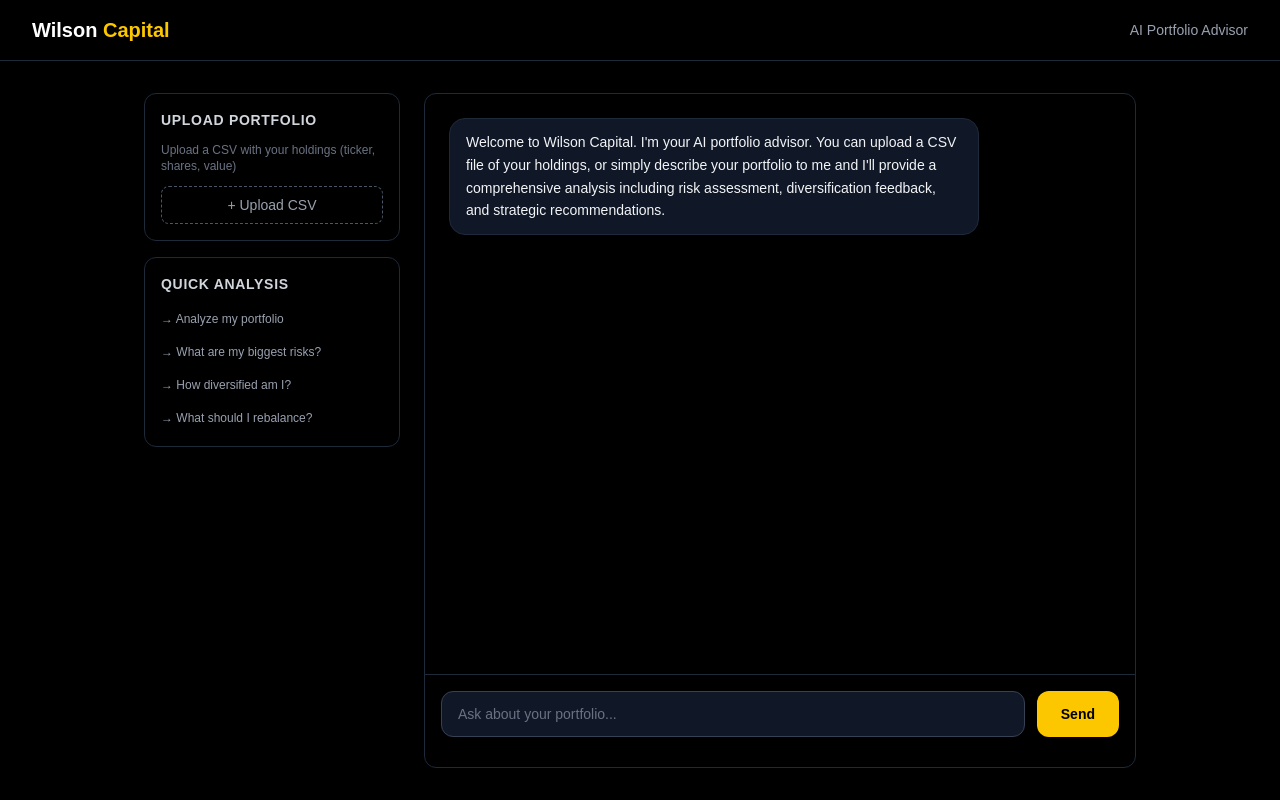
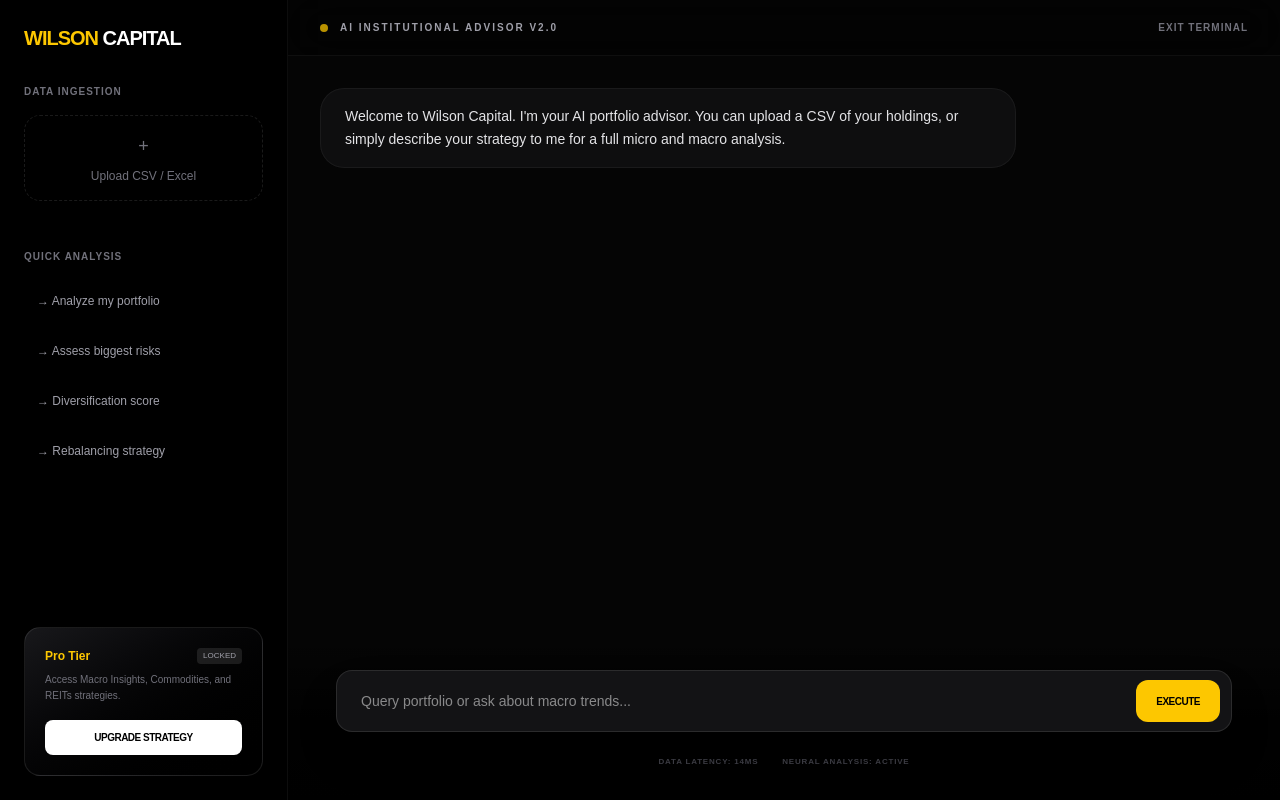
Before and after one commit to AlexanderWilsonCapital/A-Wilson-Capital, a Next.js app: page /analyze in a window 1280 px wide. Built offline with nearby package versions, Linux system fonts and the light colour scheme.

Commit message:
UI upgrade

```diff
--- a/app/analyze/page.tsx
+++ b/app/analyze/page.tsx
@@ -1,5 +1,6 @@
 'use client';
 import { useState, useRef } from 'react';
+import Link from 'next/link';
 
 interface Message {
   role: 'user' | 'assistant';
@@ -8,7 +9,7 @@ interface Message {
 
 export default function AnalyzePage() {
   const [messages, setMessages] = useState<Message[]>([
-    { role: 'assistant', content: "Welcome to Wilson Capital. I'm your AI portfolio advisor. You can upload a CSV file of your holdings, or simply describe your portfolio to me and I'll provide a comprehensive analysis including risk assessment, diversification feedback, and strategic recommendations." }
+    { role: 'assistant', content: "Welcome to Wilson Capital. I'm your AI portfolio advisor. You can upload a CSV of your holdings, or simply describe your strategy to me for a full micro and macro analysis." }
   ]);
   const [input, setInput] = useState('');
   const [loading, setLoading] = useState(false);
@@ -24,7 +25,7 @@ export default function AnalyzePage() {
       setPortfolioData(text);
       setMessages(prev => [...prev,
         { role: 'user', content: `I've uploaded my portfolio file: ${file.name}` },
-        { role: 'assistant', content: `Portfolio file "${file.name}" loaded successfully. I can see your holdings. Ask me anything about your portfolio, or say "analyze my portfolio" for a full breakdown.` }
+        { role: 'assistant', content: `Portfolio "${file.name}" loaded. I'm ready. Ask me to "analyze my portfolio" or ask about specific risk exposures.` }
       ]);
     };
     reader.readAsText(file);
@@ -46,55 +47,82 @@ export default function AnalyzePage() {
       const data = await res.json();
       setMessages(prev => [...prev, { role: 'assistant', content: data.reply }]);
     } catch {
-      setMessages(prev => [...prev, { role: 'assistant', content: 'Sorry, something went wrong. Please try again.' }]);
+      setMessages(prev => [...prev, { role: 'assistant', content: 'System error. Please verify your connection and try again.' }]);
     }
     setLoading(false);
   };
 
   return (
-    <main className="min-h-screen bg-black text-white flex flex-col">
-      {/* Nav */}
-      <nav className="flex justify-between items-center px-8 py-4 border-b border-gray-800">
-        <a href="/" className="text-xl font-bold">Wilson <span className="text-yellow-400">Capital</span></a>
-        <span className="text-sm text-gray-400">AI Portfolio Advisor</span>
-      </nav>
+    <div className="flex h-screen bg-[#050505] text-white selection:bg-yellow-400/30">
+      {/* Sidebar - Command Center */}
+      <aside className="w-72 border-r border-white/5 bg-black p-6 hidden lg:flex flex-col gap-8">
+        <Link href="/" className="text-xl font-black tracking-tighter text-yellow-400">
+          WILSON <span className="text-white">CAPITAL</span>
+        </Link>
 
-      <div className="flex flex-1 max-w-5xl mx-auto w-full px-4 py-8 gap-6">
-        {/* Sidebar */}
-        <div className="w-64 shrink-0 space-y-4">
-          <div className="p-4 rounded-xl border border-gray-800">
-            <h3 className="font-semibold mb-3 text-sm text-gray-300 uppercase tracking-wider">Upload Portfolio</h3>
-            <p className="text-xs text-gray-500 mb-3">Upload a CSV with your holdings (ticker, shares, value)</p>
+        {/* Upload Section */}
+        <div className="space-y-4">
+          <p className="text-[10px] font-bold text-zinc-500 uppercase tracking-widest">Data Ingestion</p>
           <button
             onClick={() => fileRef.current?.click()}
-              className="w-full py-2 border border-dashed border-gray-600 rounded-lg text-sm text-gray-400 hover:border-yellow-400 hover:text-yellow-400 transition"
+            className={`w-full py-4 px-4 border border-dashed rounded-2xl text-xs transition-all flex flex-col items-center gap-2 ${
+              portfolioData
+              ? 'border-yellow-400/50 bg-yellow-400/5 text-yellow-400'
+              : 'border-white/10 text-zinc-500 hover:border-yellow-400/40 hover:text-zinc-300'
+            }`}
           >
-              {portfolioData ? '✓ Portfolio Loaded' : '+ Upload CSV'}
+            <span className="text-lg">{portfolioData ? '✓' : '+'}</span>
+            {portfolioData ? 'Portfolio Synced' : 'Upload CSV / Excel'}
           </button>
           <input ref={fileRef} type="file" accept=".csv" className="hidden" onChange={handleFile} />
         </div>
 
-          <div className="p-4 rounded-xl border border-gray-800">
-            <h3 className="font-semibold mb-3 text-sm text-gray-300 uppercase tracking-wider">Quick Analysis</h3>
+        {/* Quick Actions */}
+        <div className="flex-1 space-y-4">
+          <p className="text-[10px] font-bold text-zinc-500 uppercase tracking-widest">Quick Analysis</p>
           <div className="space-y-2">
-              {['Analyze my portfolio', 'What are my biggest risks?', 'How diversified am I?', 'What should I rebalance?'].map((q, i) => (
-                <button key={i} onClick={() => setInput(q)} className="w-full text-left text-xs text-gray-400 hover:text-yellow-400 py-1 transition">
+            {['Analyze my portfolio', 'Assess biggest risks', 'Diversification score', 'Rebalancing strategy'].map((q, i) => (
+              <button
+                key={i}
+                onClick={() => setInput(q)}
+                className="w-full text-left text-xs text-zinc-400 hover:text-yellow-400 p-3 rounded-xl hover:bg-white/5 transition border border-transparent hover:border-white/5"
+              >
                 → {q}
               </button>
             ))}
           </div>
         </div>
+
+        {/* Pro Upsell */}
+        <div className="p-5 rounded-2xl bg-gradient-to-br from-zinc-900 to-black border border-white/10">
+          <div className="flex justify-between items-start mb-2">
+            <p className="text-xs font-bold text-yellow-400">Pro Tier</p>
+            <span className="text-[8px] bg-white/10 px-1.5 py-0.5 rounded text-zinc-400 uppercase">Locked</span>
           </div>
+          <p className="text-[10px] text-zinc-500 mb-4 leading-relaxed">Access Macro Insights, Commodities, and REITs strategies.</p>
+          <button className="w-full py-2.5 bg-white text-black text-[10px] font-black rounded-lg hover:bg-zinc-200 transition uppercase tracking-tighter">Upgrade Strategy</button>
+        </div>
+      </aside>
 
-        {/* Chat */}
-        <div className="flex-1 flex flex-col rounded-xl border border-gray-800 overflow-hidden">
-          <div className="flex-1 overflow-y-auto p-6 space-y-4 min-h-0" style={{maxHeight: 'calc(100vh - 220px)'}}>
+      {/* Main Chat Interface */}
+      <main className="flex-1 flex flex-col bg-[#050505] relative">
+        {/* Top Header */}
+        <header className="px-8 py-5 border-b border-white/5 flex justify-between items-center bg-black/40 backdrop-blur-xl sticky top-0 z-10">
+          <div className="flex items-center gap-3">
+            <div className="h-2 w-2 rounded-full bg-yellow-400 animate-pulse" />
+            <h2 className="text-[10px] font-bold uppercase tracking-[0.2em] text-zinc-400">AI Institutional Advisor v2.0</h2>
+          </div>
+          <Link href="/" className="text-[10px] font-bold text-zinc-500 hover:text-white uppercase tracking-widest transition">Exit Terminal</Link>
+        </header>
+
+        {/* Chat Messages */}
+        <section className="flex-1 overflow-y-auto p-8 space-y-8 custom-scrollbar">
           {messages.map((m, i) => (
             <div key={i} className={`flex ${m.role === 'user' ? 'justify-end' : 'justify-start'}`}>
-                <div className={`max-w-[80%] px-4 py-3 rounded-2xl text-sm leading-relaxed ${
+              <div className={`max-w-[75%] px-6 py-4 rounded-3xl text-sm leading-relaxed ${
                 m.role === 'user'
-                    ? 'bg-yellow-400 text-black font-medium'
-                    : 'bg-gray-900 text-gray-100 border border-gray-800'
+                ? 'bg-yellow-400 text-black font-semibold shadow-lg shadow-yellow-400/5'
+                : 'bg-zinc-900/50 border border-white/5 text-zinc-200 backdrop-blur-sm'
               }`}>
                 {m.content}
               </div>
@@ -102,31 +130,37 @@ export default function AnalyzePage() {
           ))}
           {loading && (
             <div className="flex justify-start">
-                <div className="bg-gray-900 border border-gray-800 px-4 py-3 rounded-2xl text-sm text-gray-400">
-                  Analyzing...
+              <div className="bg-zinc-900/50 border border-white/5 px-6 py-4 rounded-3xl text-xs text-zinc-500 italic animate-pulse">
+                Consulting macro engine...
               </div>
             </div>
           )}
-          </div>
+        </section>
 
-          <div className="p-4 border-t border-gray-800 flex gap-3">
+        {/* Sticky Input Bar */}
+        <footer className="p-8 bg-gradient-to-t from-black via-black/80 to-transparent">
+          <div className="max-w-4xl mx-auto relative group">
             <input
               value={input}
               onChange={e => setInput(e.target.value)}
               onKeyDown={e => e.key === 'Enter' && sendMessage()}
-              placeholder="Ask about your portfolio..."
-              className="flex-1 bg-gray-900 border border-gray-700 rounded-xl px-4 py-3 text-sm text-white placeholder-gray-500 focus:outline-none focus:border-yellow-400 transition"
+              placeholder="Query portfolio or ask about macro trends..."
+              className="w-full bg-zinc-900/80 border border-white/10 rounded-2xl px-6 py-5 pr-24 text-sm text-white focus:outline-none focus:border-yellow-400/50 transition-all shadow-2xl backdrop-blur-md"
             />
             <button
               onClick={sendMessage}
               disabled={loading}
-              className="px-6 py-3 bg-yellow-400 text-black font-bold rounded-xl text-sm hover:bg-yellow-300 transition disabled:opacity-50"
+              className="absolute right-3 top-2.5 bottom-2.5 px-5 bg-yellow-400 text-black font-black rounded-xl text-[10px] uppercase tracking-tighter hover:bg-yellow-300 transition-all disabled:opacity-50 active:scale-95"
             >
-              Send
+              Execute
             </button>
           </div>
+          <div className="flex justify-center gap-6 mt-6">
+             <span className="text-[8px] text-zinc-700 uppercase tracking-widest font-bold text-center">Data latency: 14ms</span>
+             <span className="text-[8px] text-zinc-700 uppercase tracking-widest font-bold text-center">Neural Analysis: Active</span>
           </div>
+        </footer>
+      </main>
     </div>
-    </main>
   );
 }
```
Lines whose indentation alone changed are shown as unchanged.
